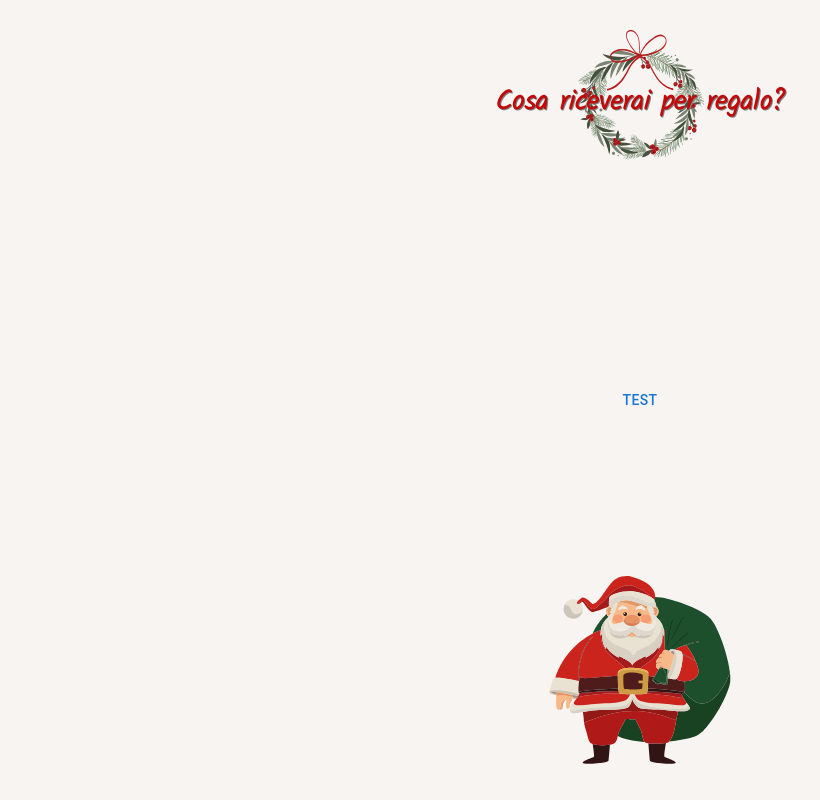
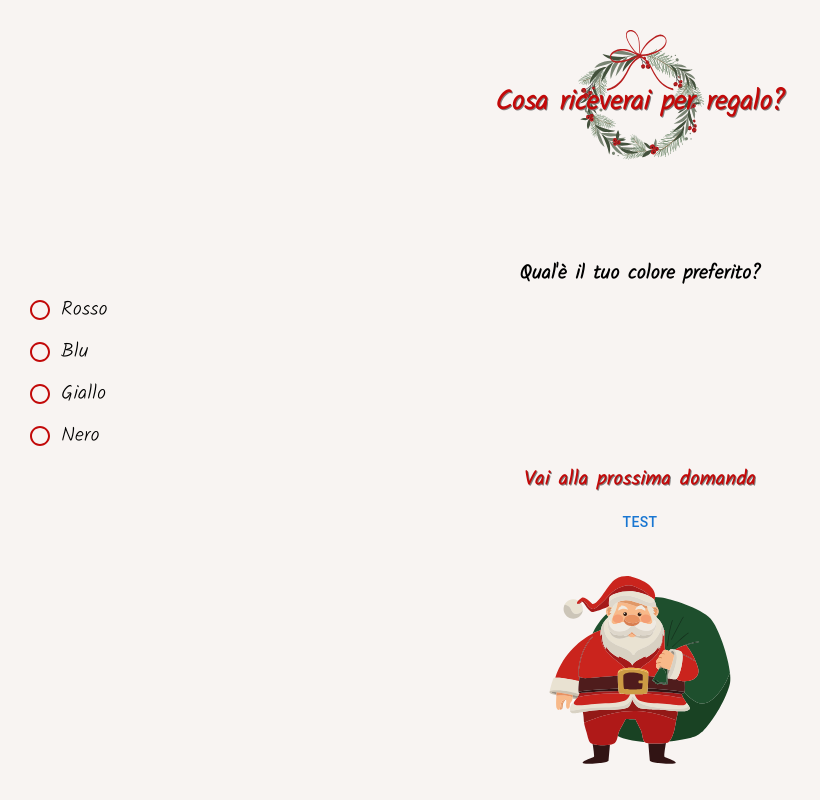
Before and after one commit to claudio-massarotto/react-xmas-gift-app, a React (Create React App) app: page / in a window 1280 px wide. Shown: the whole page, without its empty margins (0-820 px from the left). Built offline with nearby package versions, Linux system fonts and the light colour scheme.

Commit message:
Changes for useEffect

```diff
--- a/src/App.js
+++ b/src/App.js
@@ -6,7 +6,7 @@ import BestActivity from './pages/bestActivity';
 import BestTime from './pages/bestTime';
 import BestActor from './pages/bestActor';
 import { Button } from '@mui/material';
-import { useCallback, useEffect, useState } from 'react';
+import { useEffect, useState } from 'react';
 
 
 function App() {
@@ -16,21 +16,34 @@ function App() {
   const goSantaFn = () => {
     setToggleSanta(!toggleSanta);
   };
-  const handleQuestionsLogic = useCallback(() => {
+  const handleQuestionsLogic = () => {
     let toReturn;
     switch(question2answer){
-      case 0: toReturn = <BestActor />; break;
-      case 1: toReturn = <BestActor />; break;
-      case 2: toReturn = <BestActivity />; break;
-      case 3: toReturn = <BestTime />; break;
-      case 4: toReturn = <FavColor />; break;
-      default: toReturn = <FavColor />;
+      case 0: toReturn = <BestActor handler={nextStep} />; break;
+      case 1: toReturn = <BestActor handler={nextStep} />; break;
+      case 2: toReturn = <BestActivity handler={nextStep} />; break;
+      case 3: toReturn = <BestTime handler={nextStep} />; break;
+      case 4: toReturn = <FavColor handler={nextStep} />; break;
+      default: toReturn = <FavColor handler={nextStep} />;
     }
     let number = question2answer;
-    return { page: toReturn, number: number-- };
-  });
+    return { page: toReturn, number: --number };
+  };
 
-  useEffect(() => {handleQuestionsLogic()},[]);
+  const nextStep = () => {
+    console.log('next step');
+    const {page, number} = handleQuestionsLogic();
+    console.log(page, number);
+    setCurrentPage(page);
+    setQuestion2answer(number);
+  };
+
+  useEffect(() => {
+    const {page, number} = handleQuestionsLogic();
+    setCurrentPage(page);
+    setQuestion2answer(number);
+  }, []);
+
   return (
     <div className="App">
         <header className="App-header">
--- a/src/pages/bestActivity.jsx
+++ b/src/pages/bestActivity.jsx
@@ -6,7 +6,7 @@ import FormControl from '@mui/material/FormControl';
 import FormLabel from '@mui/material/FormLabel';
 import Button from '@mui/material/Button';
 
-export default function BestActivity() {
+export default function BestActivity({handler}) {
   return (
     <FormControl className='form-control'>
       <FormLabel id="favourite-color" className='form-question'>Cosa preferisci fare?</FormLabel>
@@ -21,7 +21,7 @@ export default function BestActivity() {
         <FormControlLabel value="piscine" control={<Radio />} label="Fare immersioni" />
       </RadioGroup>
 
-      <Button className='next-step-button'>Vai alla prossima domanda</Button>
+      <Button className='next-step-button' onClick={handler}>Vai alla prossima domanda</Button>
     </FormControl>
   );
 }
--- a/src/pages/bestActor.jsx
+++ b/src/pages/bestActor.jsx
@@ -6,7 +6,7 @@ import FormControl from '@mui/material/FormControl';
 import FormLabel from '@mui/material/FormLabel';
 import Button from '@mui/material/Button';
 
-export default function BestActor() {
+export default function BestActor({handler}) {
   return (
     <FormControl className='form-control'>
       <FormLabel id="favourite-color" className='form-question'>Qual'è il tuo attore preferito?</FormLabel>
@@ -21,7 +21,7 @@ export default function BestActor() {
         <FormControlLabel value="altro" control={<Radio />} label="Vin Diesel" />
       </RadioGroup>
 
-      <Button className='next-step-button'>Vai alla prossima domanda</Button>
+      <Button className='next-step-button' onClick={handler}>Scopri il tuo regalo</Button>
     </FormControl>
   );
 }
--- a/src/pages/bestTime.jsx
+++ b/src/pages/bestTime.jsx
@@ -6,7 +6,7 @@ import FormControl from '@mui/material/FormControl';
 import FormLabel from '@mui/material/FormLabel';
 import Button from '@mui/material/Button';
 
-export default function BestTime() {
+export default function BestTime({handler}) {
   return (
     <FormControl className='form-control'>
       <FormLabel id="favourite-color" className='form-question'>Qual'è il tuo momento preferito dell'anno?</FormLabel>
@@ -21,7 +21,7 @@ export default function BestTime() {
         <FormControlLabel value="altro" control={<Radio />} label="Inverno" />
       </RadioGroup>
 
-      <Button className='next-step-button'>Vai alla prossima domanda</Button>
+      <Button className='next-step-button' onClick={handler}>Vai alla prossima domanda</Button>
     </FormControl>
   );
 }
--- a/src/pages/favColor.jsx
+++ b/src/pages/favColor.jsx
@@ -6,7 +6,7 @@ import FormControl from '@mui/material/FormControl';
 import FormLabel from '@mui/material/FormLabel';
 import Button from '@mui/material/Button';
 
-export default function FavColor() {
+export default function FavColor({handler}) {
   return (
     <FormControl className='form-control'>
       <FormLabel id="favourite-color" className='form-question'>Qual'è il tuo colore preferito?</FormLabel>
@@ -21,7 +21,7 @@ export default function FavColor() {
         <FormControlLabel value="altro" control={<Radio />} label="Nero" />
       </RadioGroup>
 
-      <Button className='next-step-button'>Vai alla prossima domanda</Button>
+      <Button className='next-step-button' onClick={handler}>Vai alla prossima domanda</Button>
     </FormControl>
   );
 }
```
